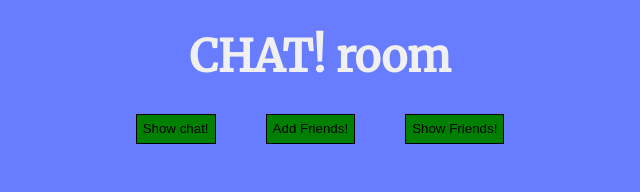
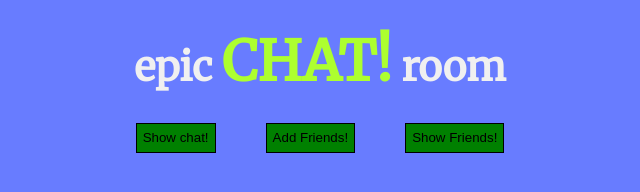
Before and after one commit to Jesper-dev/chatRoom, a plain HTML site: page index.html in a window 1280 px wide. Shown: the whole page, without its empty margins (320-960 px from the left). Drawn offline with Linux system fonts and the light colour scheme.

Commit message:
Changed in styles.css

```diff
--- a/index.html
+++ b/index.html
@@ -15,7 +15,7 @@
 
 <body>
     <header>
-        <h1>CHAT! room</h1>
+        <h1>epic <span>CHAT!</span> room</h1>
         <div class="btn-wrapper-header">
             <button class="showBtnMsg">Show chat!</button>
             <button class="addFriendBtnShow">Add Friends!</button>
--- a/style.css
+++ b/style.css
@@ -13,8 +13,17 @@ header{
     flex-flow: column wrap;
     justify-content: center;
     align-items: center;
+
+}
+
+header h1{
     color: #f0f0f0;
-    font-size: 22px;
+    font-size: 40px;
+}
+
+header span{
+    color: greenyellow;
+    font-size: 55px;
 }
 
 main{
```
